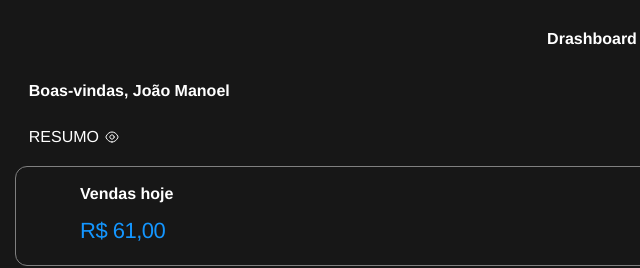
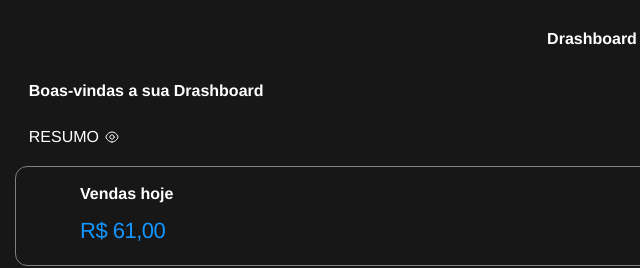
Before and after one commit to yurizin035/nocive, a plain HTML site: page admin/index.html in a window 1280 px wide. Shown: the top 268 px of the page, 48-688 px from the left. Drawn offline with nearby package versions, Linux system fonts and the light colour scheme.

Commit message:
Update index.html

```diff
--- a/admin/index.html
+++ b/admin/index.html
@@ -12,7 +12,7 @@
 </head>
 <body>
   <strong class="name">Drashboard</strong>
-  <strong class="welcome">Boas-vindas, João Manoel</strong>
+  <strong class="welcome">Boas-vindas a sua Drashboard</strong>
   <span class="resumo">RESUMO <svg onclick="pass()" fill="none" height="100%" viewBox="0 0 24 24" width="1em" xmlns="http://www.w3.org/2000/svg"><path d="M15.18 12c0 1.76-1.42 3.18-3.18 3.18-1.76 0-3.18-1.42-3.18-3.18 0-1.76 1.42-3.18 3.18-3.18 1.76 0 3.18 1.42 3.18 3.18Z" stroke="currentcolor" stroke-linecap="round" stroke-linejoin="round" stroke-width="1.5"></path><path d="M12 19.5c3.45 0 6.63-2.28 8.67-6.16.44-.83.44-1.85 0-2.68C18.63 6.78 15.45 4.5 12 4.5s-6.63 2.28-8.67 6.16c-.44.83-.44 1.85 0 2.68C5.37 17.22 8.55 19.5 12 19.5Z" stroke="currentcolor" stroke-linecap="round" stroke-linejoin="round" stroke-width="1.5"></path></svg></span>
     <section class="vendas">
     <strong class="nome">Vendas hoje</strong><span class="subnome">ontem</span>
```
